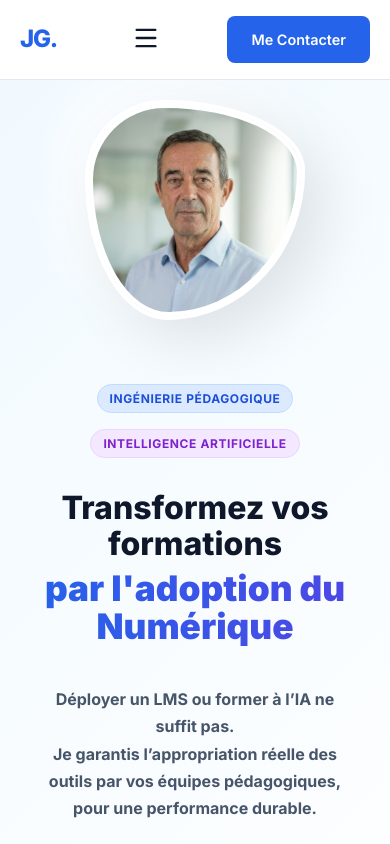
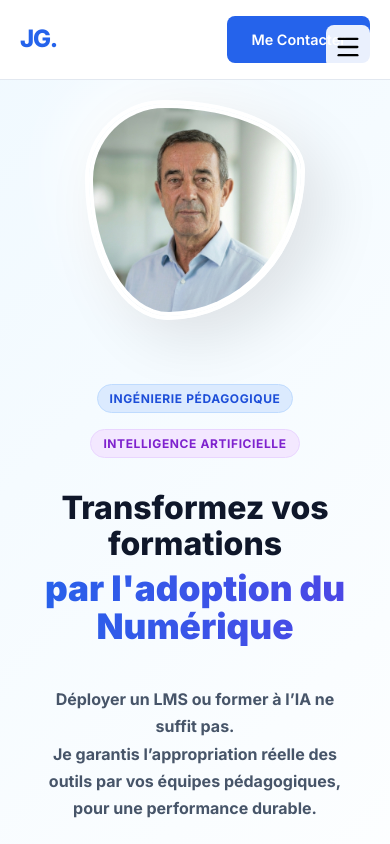
Before and after one commit to jgiraudeau/portfolio-jacques, a Next.js app: page / in a window 390 px wide. Shown: the top 844 px of the page. Built offline with nearby package versions, Linux system fonts and the light colour scheme.

Commit message:
Fix mobile CSS: ensure menu visibility and correct syntax error

```diff
--- a/src/app/page.module.css
+++ b/src/app/page.module.css
@@ -332,13 +332,23 @@
   }
 
   .mobileMenuBtn {
-    display: block;
-    color: #0f172a;
-    /* Force dark color */
-    margin-right: -8px;
-    z-index: 1002;
-    /* Ensure above everything */
+    display: block !important;
+    position: absolute;
+    right: 20px;
+    top: 25px;
+    color: #000000 !important;
+    z-index: 99999 !important;
+    background: rgba(255, 255, 255, 0.9);
+    padding: 8px;
+    border-radius: 8px;
+    width: 44px;
+    height: 44px;
+    display: flex;
+    align-items: center;
+    justify-content: center;
+    cursor: pointer;
   }
+
 
   .nav {
     z-index: 1001;
```
